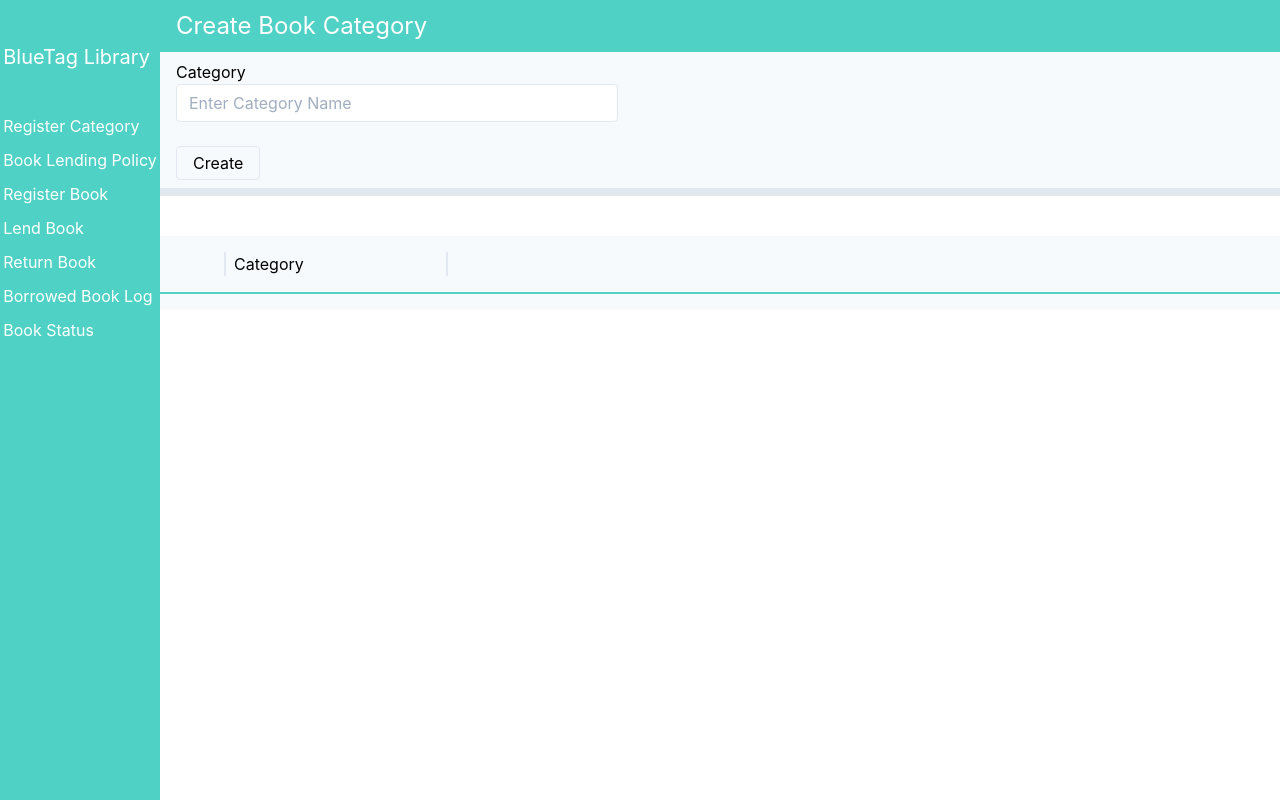
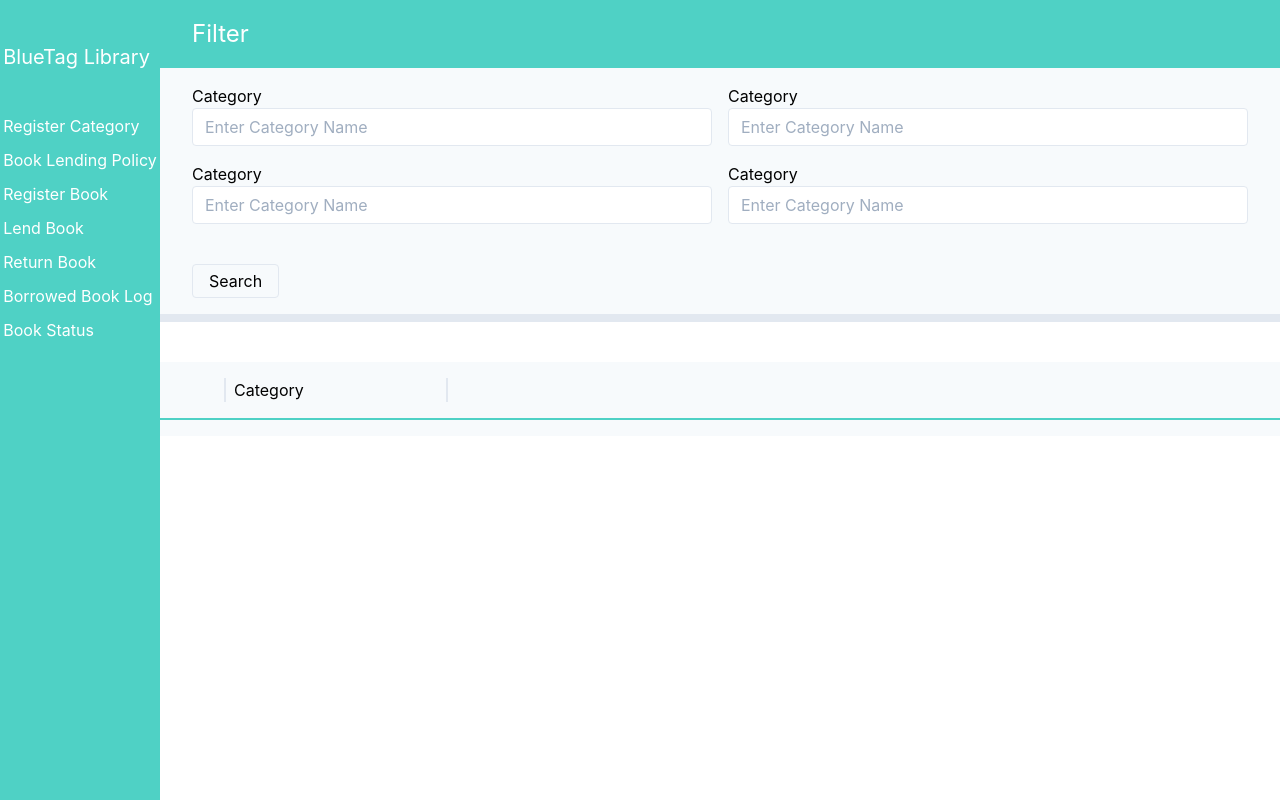
Before and after one commit to NjezeOj/Library-Management-System, a React (Create React App) app: page /registerbook in a window 1280 px wide. Built offline with nearby package versions, Linux system fonts and the light colour scheme.

Commit message:
Working on Book.js

```diff
--- a/src/features/books/Books.js
+++ b/src/features/books/Books.js
@@ -3,31 +3,59 @@ import React from 'react'
 
 export const Books = () => {
     return (
+
+            <>
                 <div class="ml-40">
-            <div class="bg-teal-400 text-white pt-2 pb-2">
-                <p class="text-2xl pl-4">Create Book Category</p>
+                    <div class="bg-teal-400 text-white py-4 pl-4">
+                        <p class="text-2xl pl-4">Filter</p>
                     </div>
-            <form class="pt-2 pl-4 pb-2 bg-gray-100 border-b-8">
+                </div>
+                <form class="ml-40 px-8 py-4 bg-gray-100 border-b-8 grid grid-cols-2  gap-4">
                     <div>
                         <label class="block" for="category">
                             Category
                             </label>
-                    <input class="appearance-none border rounded w-2/5 py-2 px-3 text-gray-700 leading-tight focus:outline-none focus:shadow-outline" id="category" type="text" placeholder="Enter Category Name" />
+                        <input class="appearance-none border rounded w-full py-2 px-3 text-gray-700 leading-tight focus:outline-none focus:shadow-outline" id="category" type="text" placeholder="Enter Category Name" />
                     </div>
+
+                    <div>
+                        <label class="block" for="category">
+                            Category
+                        </label>
+                        <input class="appearance-none border rounded w-full py-2 px-3 text-gray-700 leading-tight focus:outline-none focus:shadow-outline" id="category" type="text" placeholder="Enter Category Name" />
+                    </div>
+
+                    <div>
+                        <label class="block" for="category">
+                            Category
+                        </label>
+                    <input class="appearance-none border rounded w-full py-2 px-3 text-gray-700 leading-tight focus:outline-none focus:shadow-outline" id="category" type="text" placeholder="Enter Category Name" />
+                    </div>
+
+                    <div>
+                        <label class="block" for="category">
+                            Category
+                        </label>
+                    <input class="appearance-none border rounded w-full py-2 px-3 text-gray-700 leading-tight focus:outline-none focus:shadow-outline" id="category" type="text" placeholder="Enter Category Name" />
+                    </div>
+
                     <div class="pt-6">
                         <button class="border py-1 px-4 rounded focus:outline-none ">
-                        Create
+                            Search
                         </button>
                     </div>
                 </form>
-            <div class="mt-10 bg-gray-100 py-4">
+                <div class="ml-40 mt-10 bg-gray-100 py-4">
                     <div class="ml-16 pl-2 border-l-2 border-r-2 w-1/5">
                         Category
                             </div>
                     <div class="border-b-2 border-teal-400 pb-4 pl-16">
                     </div>
                 </div>
-        </div>
+            </>
+
+
+
 
     )
 }
```
Lines whose indentation alone changed are shown as unchanged.
